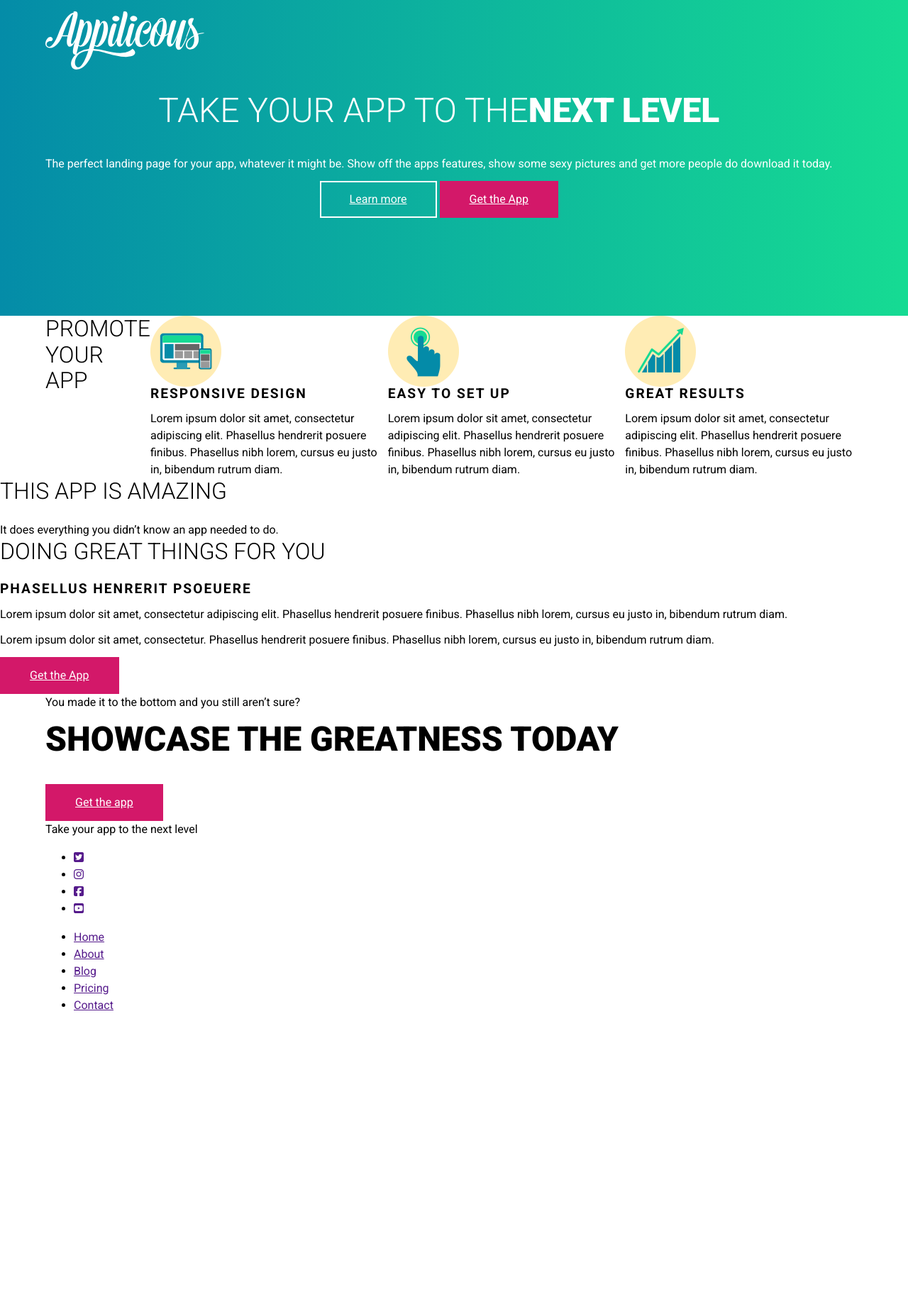
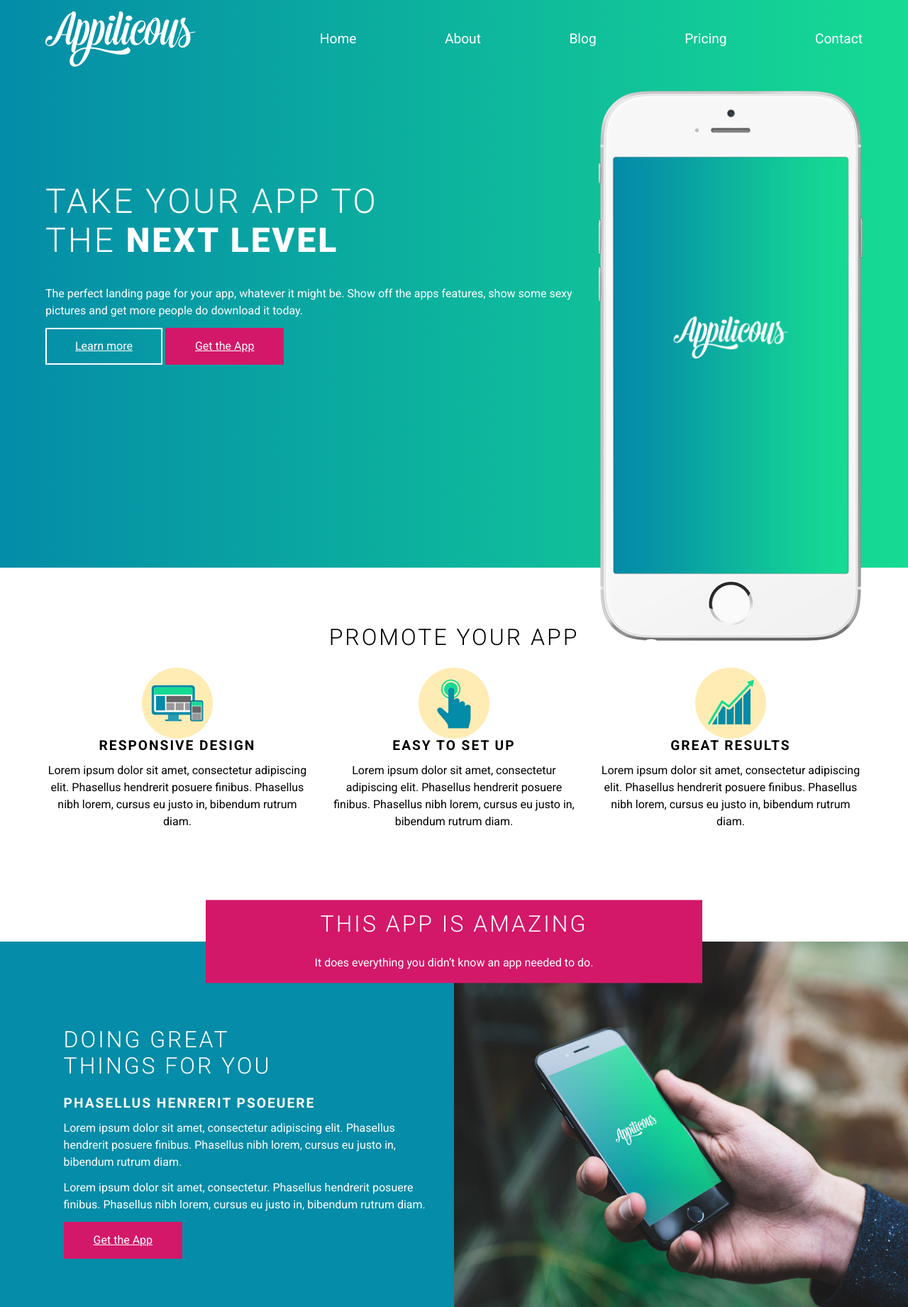
Before and after one commit to moeinshafiee/Responsive-start-to-finish, a website: page src/index.html in a window 1280 px wide. Shown: the top 1842 px of the page at 71% size. Before the commit the page ends 1445 px from the top, so only its background shows below. Drawn offline with nearby package versions, Linux system fonts and the light colour scheme; files that its build step writes are made by us from their sources; files whose address does not match are found by name.

Commit message:
added responsiveness

```diff
--- a/src/index.html
+++ b/src/index.html
@@ -6,18 +6,19 @@
   <meta name="viewport" content="width=device-width, initial-scale=1.0">
   <link rel="stylesheet" href="css/style.css">
   <title>Responsive Website</title>
+  <script src="../src/js/script.js" defer></script>
   <!-- <script src="https://kit.fontawesome.com/7ebffb6fc5.js" crossorigin="anonymous" defer></script> -->
 </head>
 
 <body>
 
   <header class="main-header">
-    <div class="container grid">
+    <div class="container grid align-center">
       <div class="logo col">
         <img src="images/logo.svg" alt="app logo">
       </div>
       <nav class="main-nav col">
-        <ul class="nav-list">
+        <ul class="nav-list unstyled-list">
           <li><a href="">Home</a></li>
           <li><a href="">About</a></li>
           <li><a href="">Blog</a></li>
@@ -25,22 +26,25 @@
           <li><a href="">Contact</a></li>
         </ul>
       </nav>
+      <div class="nav-toggle">
+        <div class="hamburger"></div>
+      </div>
     </div>
   </header>
 
   <!-- ********** Hero ********* -->
   <section class="hero">
     <div class="container grid">
-      <div class="hero-text col">
-        <h1 class="title-large"><span>TAKE YOUR APP TO THE</span>NEXT LEVEL</h1>
+      <div class="hero-text col col--2-3">
+        <h1 class="title-large"><span>TAKE YOUR APP TO THE </span>NEXT LEVEL</h1>
         <p class="intro">The perfect landing page for your app, whatever it might be. Show off the apps features,
           show some sexy pictures and get more people do download it today.</p>
         <a href="" class="btn btn--secondary">Learn more</a>
         <a href="" class="btn btn--primary">Get the App</a>
-        <div class="col">
-          <img src="images/phone.png" alt="phone" class="hero-img">
-        </div>
 
+      </div>
+      <div class="col col--1-3">
+        <img src="images/phone.png" alt="phone" class="hero-img lg-screen">
       </div>
     </div>
   </section>
@@ -50,19 +54,19 @@
       <h1 class="col col--full">Promote your app</h1>
 
       <div class="sales-point col col--1-3">
-        <img src="img/sales-responsive.png" alt="">
+        <img src="images/sales-responsive.png" alt="">
         <h2>Responsive Design</h2>
         <p>Lorem ipsum dolor sit amet, consectetur adipiscing elit. Phasellus hendrerit posuere finibus. Phasellus nibh
           lorem, cursus eu justo in, bibendum rutrum diam. </p>
       </div>
       <div class="sales-point col col--1-3">
-        <img src="img/sales-hand.png" alt="">
+        <img src="images/sales-hand.png" alt="">
         <h2>Easy to Set up</h2>
         <p>Lorem ipsum dolor sit amet, consectetur adipiscing elit. Phasellus hendrerit posuere finibus. Phasellus nibh
           lorem, cursus eu justo in, bibendum rutrum diam. </p>
       </div>
       <div class="sales-point col col--1-3">
-        <img src="img/sales-graph.png" alt="">
+        <img src="images/sales-graph.png" alt="">
         <h2>Great results</h2>
         <p>Lorem ipsum dolor sit amet, consectetur adipiscing elit. Phasellus hendrerit posuere finibus. Phasellus nibh
           lorem, cursus eu justo in, bibendum rutrum diam. </p>
@@ -76,7 +80,6 @@
     ====================== -->
 
   <section class="promo">
-
 
     <div class="title-box">
       <h1>This app is amazing</h1>
@@ -138,6 +141,7 @@
   </footer>
   <!-- <script src="https://kit.fontawesome.com/7ebffb6fc5.js" crossorigin="anonymous"></script> -->
   <script src="https://use.fontawesome.com/97974f9c24.js"></script>
+
 </body>
 
 </html>
--- /dev/null
+++ b/src/js/script.js
@@ -0,0 +1,8 @@
+const nav = document.querySelector('.nav-toggle');
+const mainNav = document.querySelector('.main-nav');
+const ham = document.querySelector('.hamburger');
+
+nav.addEventListener("click", () => {
+  mainNav.classList.toggle("is-open");
+  ham.classList.toggle("is-open");
+});
--- a/src/sass/abstracts/_colors.scss
+++ b/src/sass/abstracts/_colors.scss
@@ -3,6 +3,7 @@ $secondary: rgba(22, 219, 147, 1);
 $accent: rgba(211, 24, 105, 1);
 
 $white: rgb(255, 255, 255);
+$dark: #444;
 
 // text colors
 $text-main: main;
--- a/src/sass/base/_base.scss
+++ b/src/sass/base/_base.scss
@@ -8,4 +8,19 @@
 
 body {
   color: abs.$text-main;
+  text-align: center;
 }
+
+.unstyled-list {
+  margin: 0;
+  padding: 0;
+  list-style: none;
+}
+
+.lg-screen {
+  display: none;
+
+  @media (width >=725px) {
+    display: block;
+  }
+}
--- a/src/sass/base/_typography.scss
+++ b/src/sass/base/_typography.scss
@@ -5,6 +5,7 @@ h1 {
   font-weight: abs.$font-light;
   line-height: 1.15;
   text-transform: uppercase;
+  letter-spacing: 3px;
 }
 
 h2 {
@@ -26,3 +27,19 @@ h2 {
 .text-intro {
   font-size: 1.2rem;
 }
+
+.title-footer {
+  text-transform: uppercase;
+  letter-spacing: 3px;
+  line-height: 1;
+
+  &::before,
+  &::after {
+    content: '';
+    display: block;
+    height: 1px;
+    background-color: abs.$text-inverse;
+    opacity: 0.25;
+    margin-block: 2em;
+  }
+}
--- /dev/null
+++ b/src/sass/layout/_cta.scss
@@ -0,0 +1,46 @@
+@use '../abstracts/' as abs;
+
+.cta {
+  background-color: abs.$secondary;
+  background-image: url(../images/call-to-action-background.jpg);
+  background-size: cover;
+  background-position: center;
+  padding-block: 5em;
+  background-blend-mode: multiply;
+  color: abs.$text-inverse;
+  position: relative;
+  overflow: hidden;
+
+  @media (width>=725px) {
+    padding-block: 10em;
+
+    &::before,
+    &::after {
+      content: '';
+      display: block;
+      background-color: abs.$accent;
+      position: absolute;
+      width: 100%;
+      border: 1em solid abs.$white;
+    }
+
+    &::before {
+      top: 0;
+      bottom: -1em;
+      transform: skewX(60deg);
+      left: -110%;
+    }
+
+    &::after {
+      top: -1em;
+      bottom: 0;
+      transform: skewX(60deg);
+      right: -110%;
+    }
+
+  }
+}
+
+.container--cta {
+  width: 50%;
+}
--- /dev/null
+++ b/src/sass/layout/_footer.scss
@@ -0,0 +1,51 @@
+@use '../abstracts/' as abs;
+
+footer {
+  background: abs.$dark;
+  color: abs.$text-inverse;
+  padding-block: 5em;
+  position: relative;
+
+  & a {
+    color: abs.$text-inverse;
+  }
+
+  &::before {
+    content: '';
+    display: block;
+    position: absolute;
+    // inset: 0;
+    top: 0;
+    bottom: 0;
+    right: 0;
+    left: 0;
+    background: url(../images/logo.svg);
+    background-size: contain;
+    background-repeat: no-repeat;
+    background-position: center;
+    opacity: 0.05;
+  }
+}
+
+.social-links {
+  font-size: 3em;
+  display: flex;
+  justify-content: space-evenly;
+  opacity: 0.8;
+  margin-block: .7em;
+}
+
+.nav-footer {
+  display: flex;
+  justify-content: space-evenly;
+  margin-inline: auto;
+
+  & a {
+    text-decoration: none;
+    font-weight: abs.$font-bold;
+  }
+}
+
+.container--footer {
+  max-width: 25em;
+}
--- a/src/sass/layout/_grid.scss
+++ b/src/sass/layout/_grid.scss
@@ -1,3 +1,37 @@
 .grid {
   display: flex;
+  flex-wrap: wrap;
 }
+
+.col {
+  flex: 0 0 100%;
+  padding: 0 .75em;
+
+  @media(width>=725px) {
+    &:first-of-type {
+      padding-left: 0;
+    }
+
+    &:last-of-type {
+      padding-right: 0;
+    }
+  }
+}
+
+.col--full {
+  flex: 0 0 100%;
+}
+
+@media (width >=725px) {
+  .col--1-3 {
+    flex-basis: 33.3333%;
+  }
+
+  .col--2-3 {
+    flex-basis: 66.6666%;
+  }
+
+  .col--1-2 {
+    flex-basis: 50%;
+  }
+}
--- a/src/sass/layout/_header.scss
+++ b/src/sass/layout/_header.scss
@@ -1,8 +1,9 @@
 .main-header {
   position: absolute;
-  top: 1em;
+  top: 0;
   left: 0;
   right: 0;
+  padding-top: 1em;
 }
 
 .logo {
@@ -10,7 +11,3 @@
   min-width: 10rem;
   max-width: 14rem;
 }
-
-.main-nav {
-  display: none
-}
--- a/src/sass/layout/_hero.scss
+++ b/src/sass/layout/_hero.scss
@@ -6,8 +6,17 @@
   color: abs.$text-inverse;
   padding-block: 8em;
   text-align: center;
+
+  @media (width>=725px) {
+    text-align: left;
+    padding-bottom: 0;
+    height: 80vmin;
+    min-height: 800px;
+  }
 }
 
-.hero-img {
-  display: none;
+.hero-text {
+  @media (width>=725px) {
+    margin-top: 10vmax;
+  }
 }
--- a/src/sass/layout/_index.scss
+++ b/src/sass/layout/_index.scss
@@ -1,3 +1,8 @@
 @forward 'header';
 @forward 'hero';
 @forward 'grid';
+@forward 'nav';
+@forward 'promo';
+@forward 'sales-point';
+@forward 'cta';
+@forward 'footer';
--- /dev/null
+++ b/src/sass/layout/_nav.scss
@@ -0,0 +1,122 @@
+@use '../abstracts/' as abs;
+
+.main-nav {
+  background: abs.$accent;
+  position: absolute;
+  top: 0;
+  right: 0;
+  left: 100%;
+  height: 100vh;
+  height: 100svh;
+  font-size: 1.2rem;
+  overflow: hidden;
+  transition: all ease-in-out 250ms;
+
+  @media (width >=725px) {
+    position: relative;
+    height: auto;
+    flex: auto;
+    background: none;
+    margin-left: 2em;
+    text-align: right;
+    left: 0;
+  }
+
+  &.is-open {
+    left: 0;
+  }
+
+  & ul {
+    display: flex;
+    flex-direction: column;
+    justify-content: space-around;
+    height: 100vh;
+    height: 100svh;
+
+    @media (width >=725px) {
+      flex-direction: row;
+      height: auto;
+    }
+  }
+
+  & li {
+    border-bottom: 1px solid rgba(0, 0, 0, .15);
+    flex: 1 1 auto;
+    display: flex;
+
+    @media (width >=725px) {
+      border: none;
+    }
+  }
+
+  & a {
+    color: abs.$text-inverse;
+    text-decoration: none;
+    flex: auto;
+    display: flex;
+    align-items: center;
+    justify-content: center;
+
+    @media (width >=725px) {
+      justify-content: flex-end;
+    }
+
+    &:hover {
+      background: rgba(0, 0, 0, .10);
+
+      @media (width >=725px) {
+        background: none;
+        color: darken(abs.$text-inverse, 15%);
+      }
+    }
+  }
+}
+
+.align-center {
+  align-items: center;
+}
+
+//************** Hamburger
+.nav-toggle {
+  display: block;
+  padding: 1em;
+  position: absolute;
+  right: 1em;
+  top: 1em;
+  cursor: pointer;
+
+  @media (width >=725px) {
+    display: none;
+  }
+}
+
+.hamburger,
+.hamburger::before,
+.hamburger::after {
+  content: '';
+  display: block;
+  width: 1.8em;
+  height: 3px;
+  background-color: abs.$white;
+  transition: all ease-in-out 250ms;
+}
+
+.hamburger::before {
+  transform: translateY(-7px);
+}
+
+.hamburger::after {
+  transform: translateY(4px);
+}
+
+.hamburger.is-open {
+  transform: rotate(45deg);
+
+  &::after {
+    transform: rotate(-90deg) translateX(3px);
+  }
+
+  &::before {
+    opacity: 0;
+  }
+}
--- /dev/null
+++ b/src/sass/layout/_promo.scss
@@ -0,0 +1,35 @@
+@use '../abstracts/' as abs;
+
+.title-box {
+  background: abs.$accent;
+  color: abs.$text-inverse;
+  margin-inline: auto;
+  padding: 1em;
+  transform: translateY(50%);
+  width: 90%;
+
+  @media (width >=725px) {
+    max-width: 700px;
+  }
+}
+
+.bg-primary {
+  background: abs.$main;
+  color: abs.$text-inverse;
+  padding: 7.5em 2.5em 2.5em;
+}
+
+.promo {
+  .bg-primary {
+    text-align: left;
+    padding-left: 7%;
+    padding-top: 7.5em;
+    padding-bottom: 7.5em;
+  }
+}
+
+.img-box {
+  background: url(../images/phone-in-hand.jpg);
+  background-size: cover;
+  background-position: center;
+}
--- /dev/null
+++ b/src/sass/layout/_sales-point.scss
@@ -0,0 +1,21 @@
+.sales-points {
+  padding: 10vh 0 0;
+}
+
+.sales-point {
+  margin-bottom: 2.5em;
+
+  &:first-of-type {
+    margin-top: 1.5em;
+  }
+
+  &:last-child {
+    margin-bottom: 0;
+  }
+
+  @media (width >=725px) {
+    &:first-of-type {
+      margin-top: 0;
+    }
+  }
+}
```
